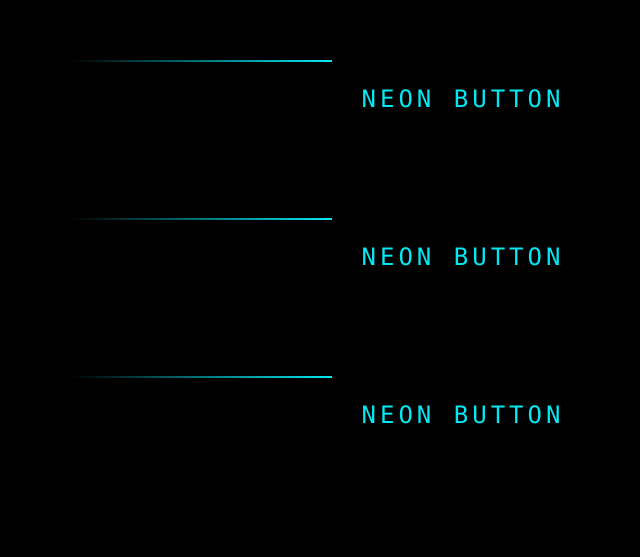
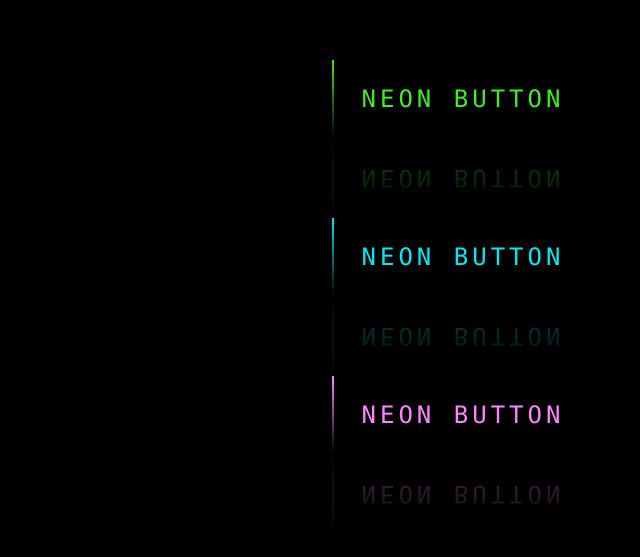
Before and after one commit to iamodebiyi/Neon-Buttons, a plain HTML site: page index.html in a window 1280 px wide. Shown: the part 143-700 px from the top of the page, without its empty margins (177-817 px from the left). Drawn offline with Linux system fonts and the light colour scheme.

Commit message:
update style.css
changes to the animation and color of the buttons

```diff
--- a/CSS/style.css
+++ b/CSS/style.css
@@ -26,11 +26,21 @@ a
 	font-size: 24px;
 	text-decoration: none;
 	text-transform: uppercase;
-	/*overflow hidden*/
+	overflow: hidden;
 	transition: 0.5s;
 	letter-spacing: 4px;
+	-webkit-box-reflect: below 1px linear-gradient(transparent,#0005);
 }
 
+a:nth-child(1)
+{
+	filter: hue-rotate(290deg);
+}
+
+a:nth-child(3)
+{
+	filter: hue-rotate(110deg);
+}
 a:hover
 {
 	background: #03e9f4;
@@ -50,13 +60,12 @@ a span
 a span:nth-child(1)
 {
 	top: 0;
-	left: 0;
+	left: -100%;
 	width: 100%;
 	height: 2px;
 	background: linear-gradient(90deg,transparent,#03e9f4);
 	animation: animate1 1s linear infinite;
 }
-
 @keyframes animate1
 {
 	0%
@@ -68,3 +77,72 @@ a span:nth-child(1)
 		left: 100%;
 	}
 }
+
+a span:nth-child(2)
+{
+	top: -100%;
+	right: 0;
+	width: 2px;
+	height: 100%;
+	background: linear-gradient(180deg,transparent,#03e9f4);
+	animation: animate2 1s linear infinite;
+	animation-delay: 0.25s;
+}
+
+@keyframes animate2
+{
+	0%
+	{
+		top: -100%;
+	}
+	50%,100%
+	{
+		top: 100%;
+	}
+ }
+
+a span:nth-child(3)
+{
+	bottom: 0;
+	right: -100%;
+	width: 100%;
+	height: 2px;
+	background: linear-gradient(270deg,transparent,#03e9f4);
+	animation: animate3 1s linear infinite;
+	animation-delay: 0.5s;
+}
+
+@keyframes animate3
+{
+	0%
+	{
+		right: -100%;
+	}
+	50%,100%
+	{
+		right: 100%;
+	}
+ }
+
+ a span:nth-child(4)
+{
+	bottom: -100%;
+	left: 0;
+	width: 2px;
+	height: 100%;
+	background: linear-gradient(360deg,transparent,#03e9f4);
+	animation: animate4 1s linear infinite;
+	animation-delay: 0.75s;
+}
+
+@keyframes animate4
+{
+	0%
+	{
+		bottom: -100%;
+	}
+	50%,100%
+	{
+		bottom: 100%;
+	}
+ }
```
